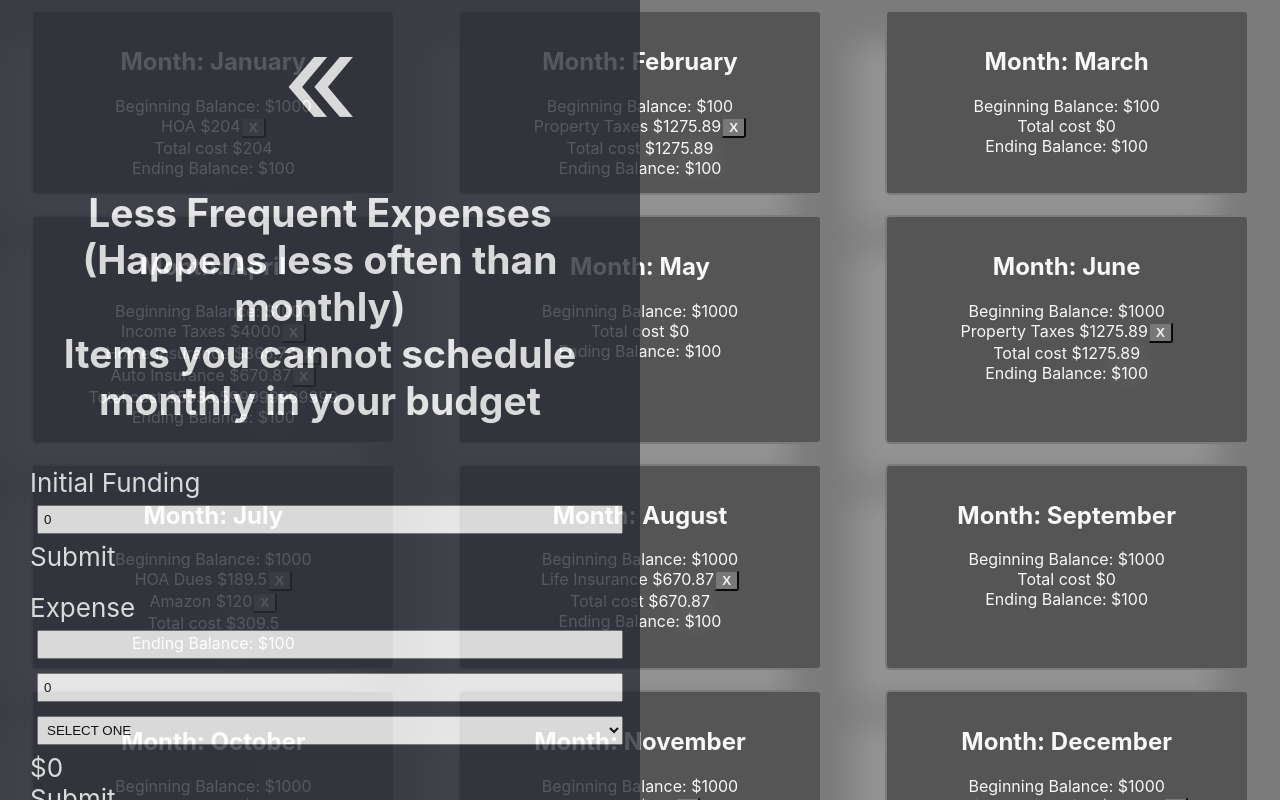
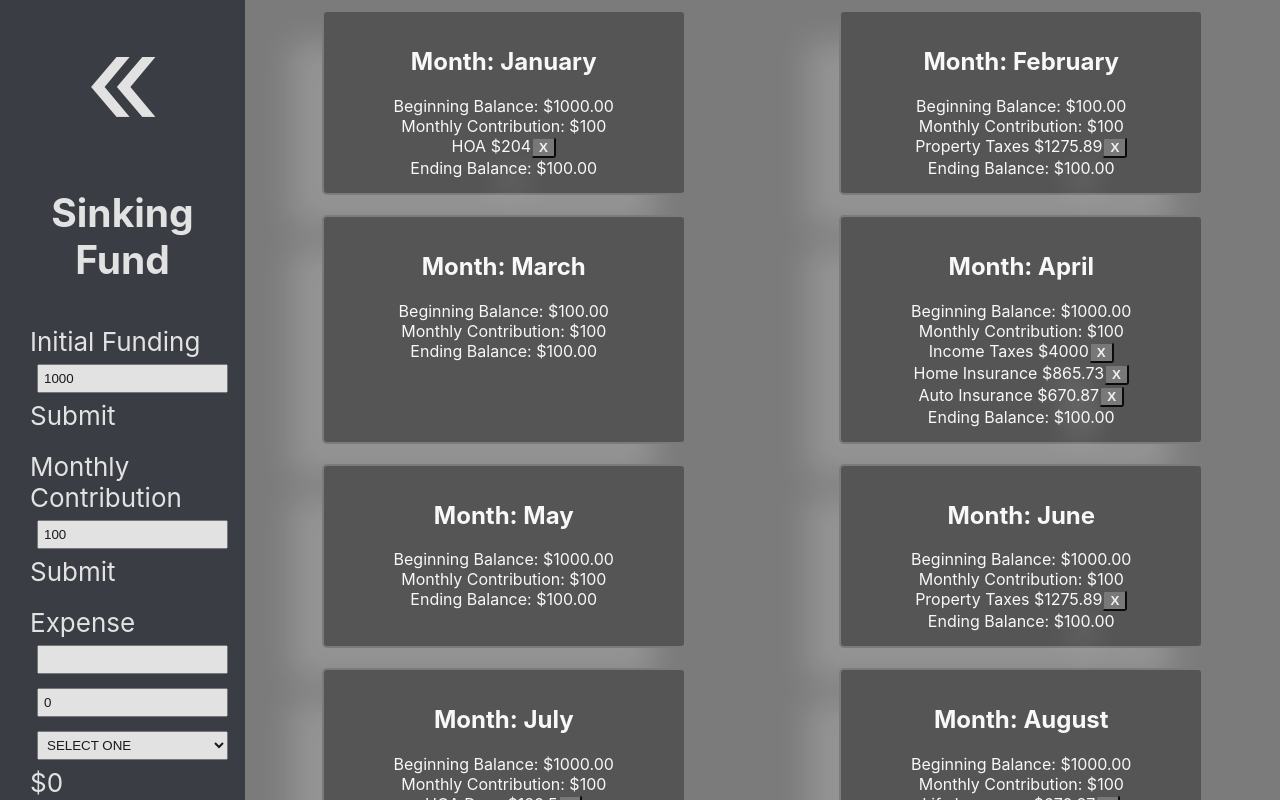
Before and after one commit to saykaren/SinkingFund, a React (Create React App) app: page / in a window 1280 px wide. Shown: the top 800 px of the page. Built offline with nearby package versions, Linux system fonts and the light colour scheme.

Commit message:
Monthly Contributions Added I updated the input to have a set monthly contribution added in to the function which I updated to name handleUpdateDataState

```diff
--- a/src/Components/App/App.tsx
+++ b/src/Components/App/App.tsx
@@ -96,24 +96,15 @@ function App() {
       endBalance: 100,
       monthData: [{ title: 'Vehicle Registration', cost: 240.55, monthIN: 12 }],
     },
-    {
-      monthId: 13,
-      monthName: 'July',
-      begBalance: 1000,
-      endBalance: 100,
-      monthData: [
-        { title: 'HOA Dues', cost: 189.5, monthIN: 7 },
-        { title: 'Amazon', cost: 120, monthIN: 7 },
-      ],
-    },
   ]);
 
   //Input section
-  const [initialFunding, setInitialFunding] = useState(0);
+  const [initialFunding, setInitialFunding] = useState(1000);
   const [costTitle, setCostTitle] = useState<string>('');
   const [costAmount, setCostAmount] = useState<number>(0);
 
   const [optionsState, setOptionsState] = useState<string>();
+  const [monthlyContribution, setMonthlyContribution] = useState<number>(100);
 
   const [menu, setMenu] = useState(true);
   interface handleUpdateProps {
@@ -123,8 +114,8 @@ function App() {
   const handleUpdate = (month: number, index: number) => {
     let initialData = [...data];
     initialData[month - 1].monthData.splice(index, 1);
-    console.log({ initialData });
     setData(initialData);
+    handleUpdateDataState();
   };
 
   const handleInitialInput = (arg1: number) => {
@@ -133,83 +124,49 @@ function App() {
     }
   };
 
-  const handleAddition = ()=>{
-    console.log(`cost title ${costTitle} for ${costAmount} for the month of ${optionsState}`);
-  }
+  const handleAddition = () => {
+    let object = [...data];
+    //add to december index is number-1
+    object[11].monthData.push({ title: 'Testing', cost: 777.0, monthIN: 12 });
 
-  // const updateBeginEnding = (object: objUpdate: number, objReference: number)=>{
-  //   object[objUpdate].begBalance = object[objReference].endBalance;
-  // }
+    handleUpdateDataState();
+  };
 
-  const handleObjectInitialFundingUpdate = ()=>{
-    if(initialFunding > 0 ){
+  const handleUpdateDataState = () => {
+    if (initialFunding > 0 && monthlyContribution > 0) {
       let object = [...data];
 
-       const sumMonthlyCost = (monthIndex: number, begBalance: number)=>{
-       const totalCost= object[monthIndex].monthData.reduce(function(acc, num){
+      const sumMonthlyCost = (monthIndex: number, begBalance: number) => {
+        const totalCost = object[monthIndex].monthData.reduce(function(
+          acc,
+          num,
+        ) {
           return acc + num.cost;
-        }, 0);
-        object[monthIndex].endBalance = begBalance-totalCost;
+        },
+        0);
+        object[monthIndex].endBalance =
+          begBalance + monthlyContribution - totalCost;
       };
 
-      const januaryCosts = object[0].monthData.reduce(function(acc, num){
+      const januaryCosts = object[0].monthData.reduce(function(acc, num) {
         return acc + num.cost;
       }, 0);
 
       //January settings
       object[0].begBalance = initialFunding;
-      object[0].endBalance = initialFunding-januaryCosts;
+      object[0].endBalance =
+        initialFunding + monthlyContribution - januaryCosts;
 
-
-      object.map((number, index)=>{
-        if(number.monthId !== 1){
-           /// 1 index for February
-          object[index].begBalance = object[index-1].endBalance;
+      object.map((number, index) => {
+        if (number.monthId !== 1) {
+          /// 1 index for February
+          object[index].begBalance = object[index - 1].endBalance;
           sumMonthlyCost(index, object[index].begBalance);
         }
       });
-
-
-      // object[1].begBalance = object[0].endBalance;
-      // sumMonthlyCost(1, object[1].begBalance);
-      //
-      // object[2].begBalance = object[1].endBalance;
-      // sumMonthlyCost(2, object[2].begBalance);
-      //
-      // object[3].begBalance = object[2].endBalance;
-      // sumMonthlyCost(3, object[3].begBalance);
-      //
-      // object[4].begBalance = object[3].endBalance;
-      // sumMonthlyCost(4, object[4].begBalance);
-      //
-      // object[5].begBalance = object[4].endBalance;
-      // sumMonthlyCost(5, object[5].begBalance);
-      //
-      // object[6].begBalance = object[5].endBalance;
-      // sumMonthlyCost(6, object[6].begBalance);
-      //
-      // object[7].begBalance = object[6].endBalance;
-      // sumMonthlyCost(7, object[7].begBalance);
-      //
-      // object[8].begBalance = object[7].endBalance;
-      // sumMonthlyCost(8, object[8].begBalance);
-      //
-      // object[9].begBalance = object[8].endBalance;
-      // sumMonthlyCost(9, object[9].begBalance);
-      //
-      // object[10].begBalance = object[9].endBalance;
-      // sumMonthlyCost(10, object[10].begBalance);
-      //
-      // object[11].begBalance = object[10].endBalance;
-      // sumMonthlyCost(11, object[11].begBalance);
-      //
-      // object[12].begBalance = object[11].endBalance;
-      // sumMonthlyCost(12, object[12].begBalance);
-
-
       setData(object);
     }
-  }
+  };
 
   return (
     <div className="App">
@@ -224,10 +181,7 @@ function App() {
             &laquo;
           </div>
           <h2>
-            Less Frequent Expenses
-            <br />
-            (Happens less often than monthly) <br />
-            Items you cannot schedule monthly in your budget
+            Sinking Fund
           </h2>
           <section className="inputSection">
             <div className="inputLabel">
@@ -241,7 +195,21 @@ function App() {
                   }
                   className="inputBox"
                 ></input>
-                <div onClick={(e)=>handleObjectInitialFundingUpdate()}>Submit</div>
+                <div onClick={(e) => handleUpdateDataState()}>Submit</div>
+              </label>
+            </div>
+            <div className="inputLabel">
+              <label className="inputSection">
+                Monthly Contribution
+                <input
+                  type="number"
+                  value={monthlyContribution}
+                  onChange={(e) =>
+                    setMonthlyContribution(parseFloat(e.currentTarget.value))
+                  }
+                  className="inputBox"
+                ></input>
+                <div onClick={(e) => handleUpdateDataState()}>Submit</div>
               </label>
             </div>
             <div className="inputLabel">
@@ -261,7 +229,13 @@ function App() {
                   }
                   className="inputBox"
                 ></input>
-                <select id="month" value={optionsState} onChange={(e)=>setOptionsState(e.currentTarget.value)} required className="inputBox">
+                <select
+                  id="month"
+                  value={optionsState}
+                  onChange={(e) => setOptionsState(e.currentTarget.value)}
+                  required
+                  className="inputBox"
+                >
                   <option value="January">SELECT ONE</option>
                   <option value="January">January</option>
                   <option value="February">February</option>
@@ -276,8 +250,11 @@ function App() {
                   <option value="November">November</option>
                   <option value="December">December</option>
                 </select>
-                {costTitle}${costAmount}{optionsState}
-                <div className="submit" onClick={()=>handleAddition()}>Submit</div>
+                {costTitle}${costAmount}
+                {optionsState}
+                <div className="submit" onClick={() => handleAddition()}>
+                  Submit
+                </div>
               </label>
             </div>
           </section>
@@ -297,8 +274,9 @@ function App() {
                 data.endBalance >= 0 ? 'positiveBalance' : 'negativeBalance'
               }
             >
-              Beginning Balance: ${data.begBalance}
+              Beginning Balance: ${data.begBalance.toFixed(2)}
             </div>
+            <div>Monthly Contribution: ${monthlyContribution}</div>
             {data.monthData.map((data, index) => (
               <div key={index}>
                 {data.title} ${data.cost}
@@ -314,17 +292,11 @@ function App() {
                 data.endBalance >= 0 ? 'positiveBalance' : 'negativeBalance'
               }
             >
-              {/*Ending Balance: ${data.endBalance}*/}
-              Total cost $
-              {data.monthData.reduce(function(acc, num) {
-                return acc + num.cost;
-              }, 0)}<br/>
-              Ending Balance: ${data.endBalance}
-              {/*Ending Balance: $*/}
-              {/*{data.begBalance -*/}
-              {/*  data.monthData.reduce(function(acc, num) {*/}
-              {/*    return acc + num.cost;*/}
-              {/*  }, 0)}*/}
+              {/*Total cost $*/}
+              {/*{data.monthData.reduce(function(acc, num) {*/}
+              {/*  return acc + num.cost;*/}
+              {/*}, 0)}<br/>*/}
+              Ending Balance: ${data.endBalance.toFixed(2)}
             </div>
           </section>
         ))}
--- a/src/Components/Styling/App.scss
+++ b/src/Components/Styling/App.scss
@@ -2,7 +2,6 @@
 
 .App {
   text-align: center;
-
   height: 100%;
   display: flex;
 }
@@ -89,7 +88,7 @@ html {
   //justify-content: center;
   font-size: calc(10px + 2vmin);
   color: white;
-  position: absolute;
+  position: sticky;
   z-index: 1;
   opacity: 78%;
   max-width: 50%;
```
